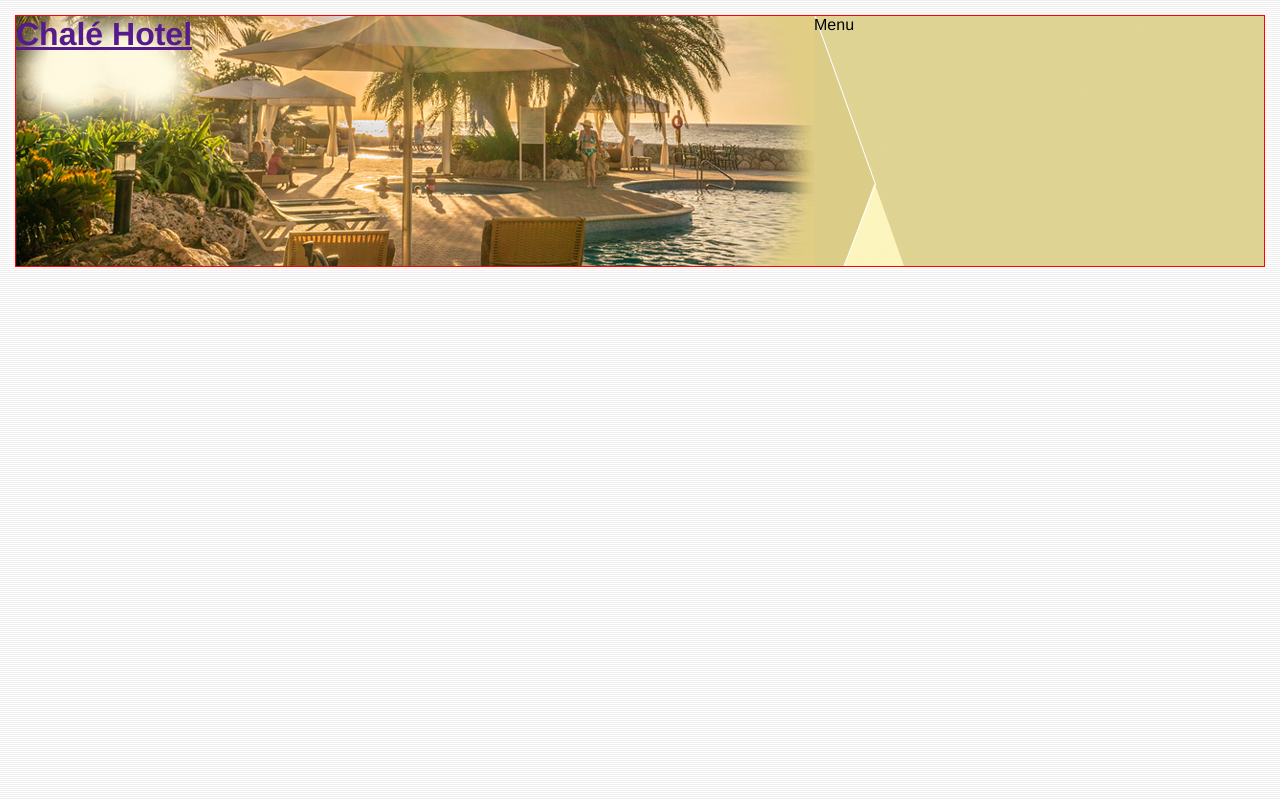
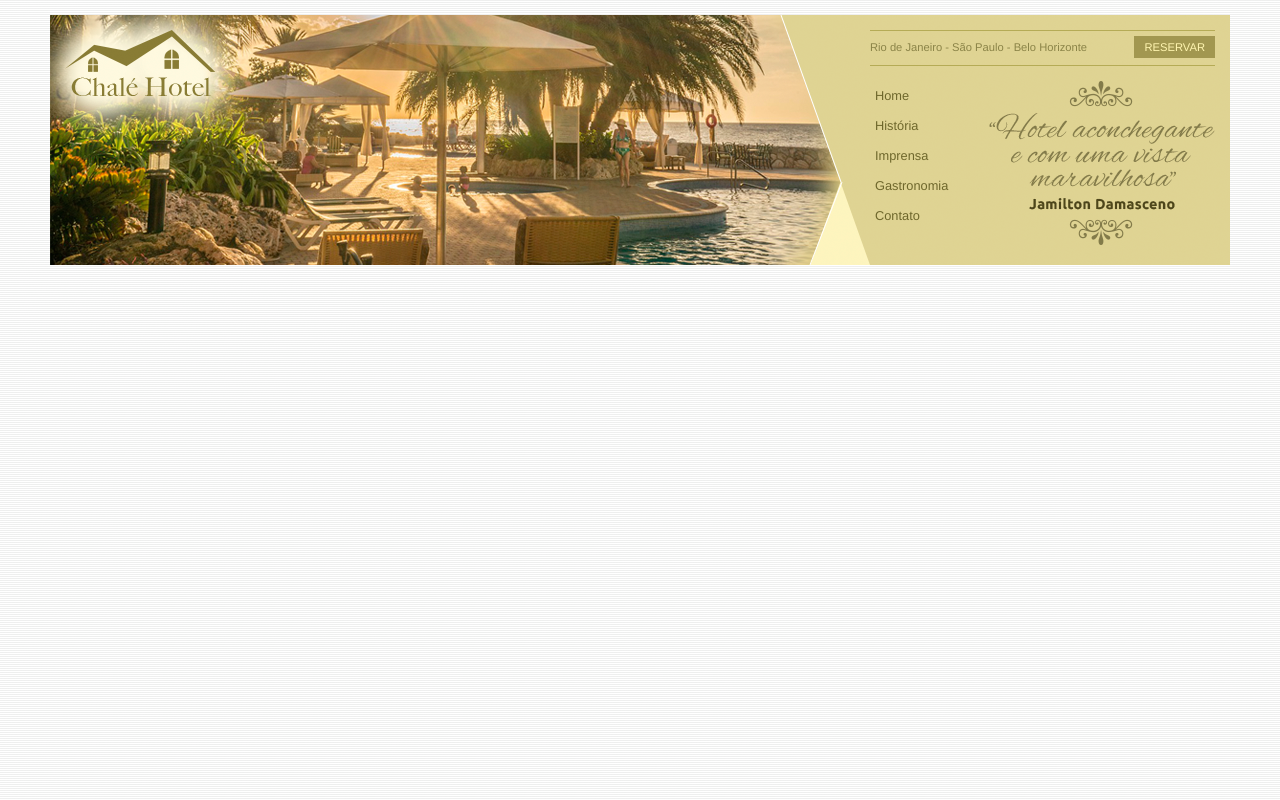
Before and after one commit to MagnoSalim/Projeto05-Chale-hotel, a plain HTML site: page index.html in a window 1280 px wide. Drawn offline with Linux system fonts and the light colour scheme.

Commit message:
Contrução cabeçalho finalizado.

```diff
--- a/css/style.css
+++ b/css/style.css
@@ -10,9 +10,12 @@ body {
     margin: 15px;
 }
 
+/****** Menu ******/
 #container {
-    border: 1px solid red;
     background: #ede9cc;
+    margin: 0 auto;
+    min-width: 740px;
+    max-width: 1180px;
 }
 
 #topo {
@@ -29,7 +32,19 @@ body {
     height: 250px;
     top: 0;
     left:0;
+    z-index: 1;
 }
+.logo a {
+    position: absolute;
+    top: 15px;
+    left: 15px;
+    z-index: 3;
+    background: url(../img/logo.png) no-repeat;
+    width: 151px;
+    height: 66px;
+    text-indent: -90000px;
+}
+
 #area-menu {
     background: url(../img/topo-imagem-lateral.png);
     position: absolute;
@@ -37,4 +52,63 @@ body {
     height: 250px;
     top: 0;
     right:0;
+    z-index: 2;
 }
+#conteudo-menu {
+    margin-left: 90px;
+    margin-right: 15px;
+    padding-top: 15px;
+}
+
+#menu-locais {
+    border-bottom: 1px solid #b5ab56;
+    border-top: 1px solid #b5ab56;
+    padding-top: 5px;
+    padding-bottom: 5px;
+    font-size: 0.7em;
+    color: #8b8448;
+}
+
+#menu-locais .locais {
+    float: left;
+    line-height: 2.1em;
+}
+
+a {
+    text-decoration: none;
+}
+
+a.reserva {
+    text-transform: uppercase;
+    background: #a29750;
+    color: #fff5b0;
+    padding: 5px 10px;
+    float: right;
+}
+
+/****** Barra de navegação Vertical ******/
+#menu {
+    margin-top: 15px;
+}
+ul {
+    list-style: none;
+}
+ul#navegacao {
+    float:left;
+}
+ul#navegacao a{
+    text-decoration: none;
+    font-size: 0.8em;
+    padding: 5px;
+    color: #6e672c;
+    line-height: 30px;
+}
+ul#navegacao a:hover {
+    background: #fdf6be;
+}
+.depoimento {
+    width: 226px;
+    height: 164px;
+    float: right;
+}
+/****** FIM - Menu ******/
--- a/index.html
+++ b/index.html
@@ -11,14 +11,34 @@
         <div id="topo"> <!--Inicio Topo-->
         <!--Areaa Logo-->
             <div id="area-logo">
-                <h1>
+                <h1 class="logo">
                     <a href="">Chalé Hotel</a>
                 </h1>
             </div>
 
         <!--Areaa Menu-->
             <div id="area-menu">
-                Menu
+                <div id="conteudo-menu">
+
+                    <div id="menu-locais">
+                        <span class="locais">
+                            Rio de Janeiro - São Paulo - Belo Horizonte
+                        </span>
+                        <a class="reserva" href="">Reservar</a>
+                        <div style="clear: both;"></div>
+                    </div>
+
+                    <div id="menu">
+                        <ul id="navegacao">
+                            <li><a href="">Home</a></li>
+                            <li><a href="">História</a></li>
+                            <li><a href="">Imprensa</a></li>
+                            <li><a href="">Gastronomia</a></li>
+                            <li><a href="">Contato</a></li>
+                        </ul>
+                        <img class="depoimento" src="img/depoimento.png">
+                    </div>
+                </div>
             </div>
 
         </div> <!--FIM Topo-->
```
